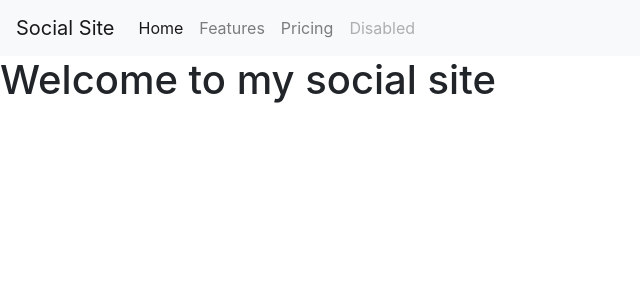
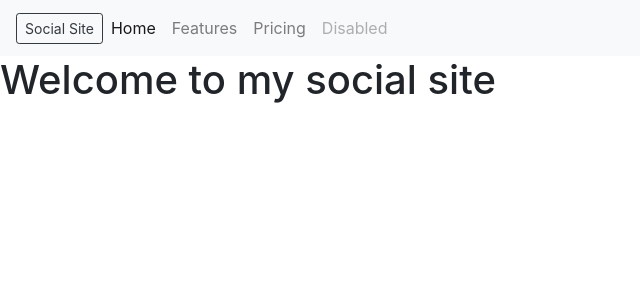
Before and after one commit to JaworskiAleksander/simple_social, a Django app: page / in a window 1280 px wide. Shown: the top 300 px of the page, without its empty margins (0-640 px from the left). Run offline with Django 3.2, Linux system fonts and the light colour scheme; some libraries are stand-ins or nearby versions.

Commit message:
change homepage href class from navbar-brand to btn-outline-dark

```diff
--- a/simplesocial/templates/base.html
+++ b/simplesocial/templates/base.html
@@ -25,7 +25,7 @@
 </head>
 <body>
     <nav class="navbar navbar-expand-lg navbar-light bg-light">
-        <a class="navbar-brand" href="{% url 'homepage' %}">Social Site</a>
+        <a class="btn btn-outline-dark btn-sm" href="{% url 'homepage' %}">Social Site</a>
         <button class="navbar-toggler" type="button" data-toggle="collapse" data-target="#navbarNav" aria-controls="navbarNav" aria-expanded="false" aria-label="Toggle navigation">
           <span class="navbar-toggler-icon"></span>
         </button>
```
